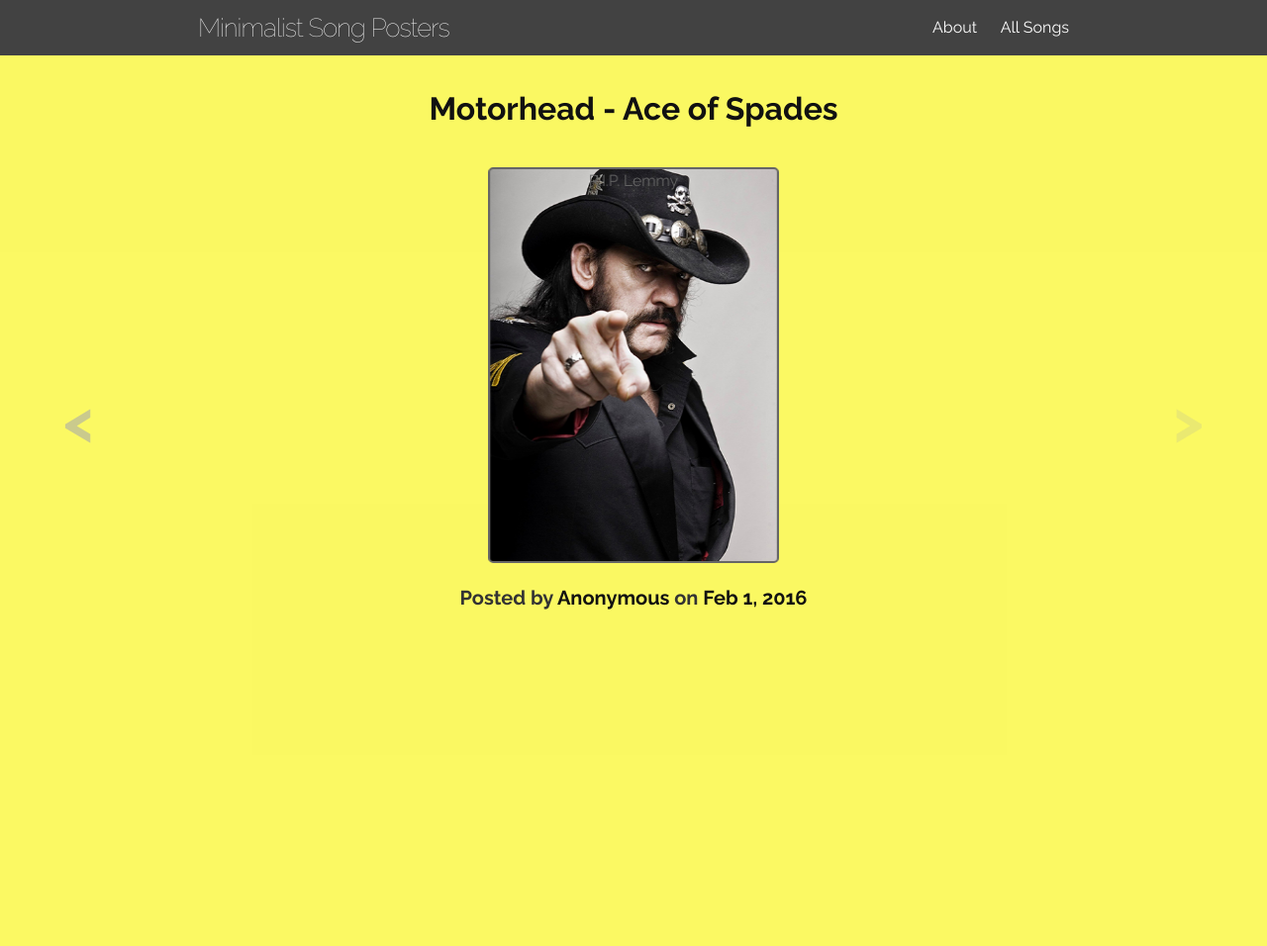
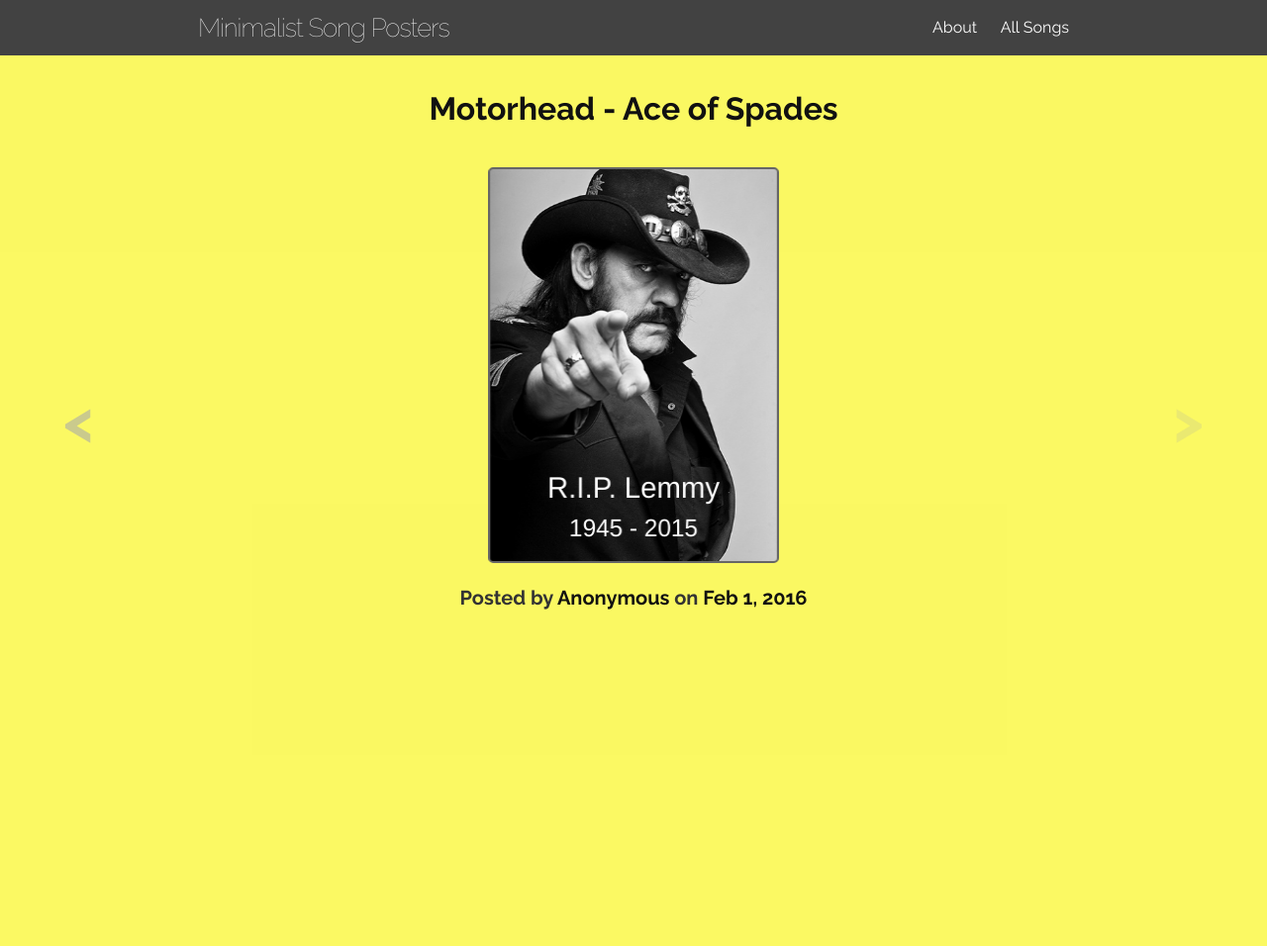
Before and after one commit to AshBardhan/Minimalist-Song-Posters, a Jekyll site: the page built from _posts/2016-02-01-ace-of-spades.md, in a window 1280 px wide. Shown: the whole page at 99% size. Built offline with Jekyll 4.4.1, drawn with Linux system fonts in a browser that asks for light colours.

Commit message:
Update song card contents

```diff
--- a/_posts/2016-02-01-ace-of-spades.md
+++ b/_posts/2016-02-01-ace-of-spades.md
@@ -6,9 +6,14 @@
 
 <div class="card">
 	<div class="card__front">
-		&spades;
+		<div class="card__mini-content">&spades;</div>
+		<div class="card__main-content">&spades;</div>
+		<div class="card__mini-content">&spades;</div>
 	</div>
 	<div class="card__back">
-		R.I.P. Lemmy
+		<div class="card__back-content">
+			R.I.P. Lemmy
+			<h5>1945 - 2015</h5>
+		</div>
 	</div>
 </div>
--- a/_sass/_songs.scss
+++ b/_sass/_songs.scss
@@ -195,6 +195,7 @@
 	height: $card-height;
 	position: relative;
 	margin: 0 auto;
+	font-family: "Helvetica Neue", Helvetica, Arial, sans-serif;
 }
 
 .card__front, .card__back {
@@ -219,6 +220,48 @@
 	background-size: cover;
 }
 
+.card__main-content {
+	font-size: 200px;
+	position: absolute;
+	line-height: 200px;
+	top: calc(50% - 100px);
+	left: 0;
+	right: 0;
+}
+
+.card__mini-content {
+	font-size: 30px;
+	line-height: 30px;
+	position: absolute;
+
+	&:before {
+		content: 'A';
+		display: block;
+		line-height: 20px;
+		font-size: 20px;
+	}
+
+	&:first-child {
+		left: 10px;
+		top: 10px;
+	}
+
+	&:last-child {
+		right: 10px;
+		bottom: 10px;
+		transform: rotateZ(180deg);
+	}
+}
+
+.card__back-content {
+	color: #fff;
+	font-size: 30px;
+	position: absolute;
+	left: 0;
+	right: 0;
+	bottom: 0;
+}
+
 @keyframes anim-rotate--card__front {
 	0% { transform: rotateY(0deg); }
 	100% { transform: rotateY(360deg); }
```
Also changed, not shown: images/lemmy.jpg.
